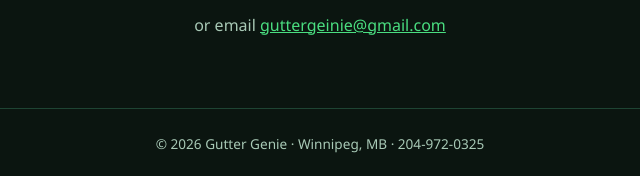
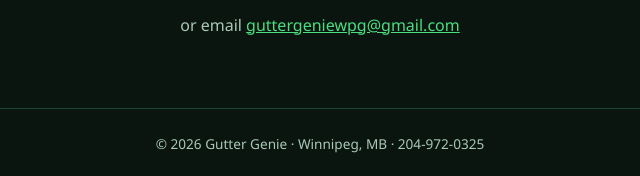
Before and after one commit to jaykk99/gutter-genie-site, a plain HTML site: page index.html in a window 1280 px wide. Shown: the part 1885-2061 px from the top of the page, 320-960 px from the left. Drawn offline with Linux system fonts and the light colour scheme.

Commit message:
Switch contact email to guttergeniewpg@gmail.com

```diff
--- a/index.html
+++ b/index.html
@@ -64,7 +64,7 @@
   <div class="cta-row">
     <a class="cta" href="tel:+12049720325">Call 204-972-0325</a>
     <a class="cta ghost" href="sms:+12049720325">Text Us</a>
-    <a class="cta ghost" href="mailto:guttergeinie@gmail.com">Email for a Quote</a>
+    <a class="cta ghost" href="mailto:guttergeniewpg@gmail.com">Email for a Quote</a>
   </div>
   <div class="badges">
     <span>✓ Free inspections</span>
@@ -106,7 +106,7 @@
   <h2>Get your free quote</h2>
   <p>Call or text anytime — fastest response by phone.</p>
   <a class="phone" href="tel:+12049720325">204-972-0325</a>
-  <p>or email <a href="mailto:guttergeinie@gmail.com" style="color:var(--green)">guttergeinie@gmail.com</a></p>
+  <p>or email <a href="mailto:guttergeniewpg@gmail.com" style="color:var(--green)">guttergeniewpg@gmail.com</a></p>
 </section>
 
 <footer>
```
Also changed, not shown: README.md.
